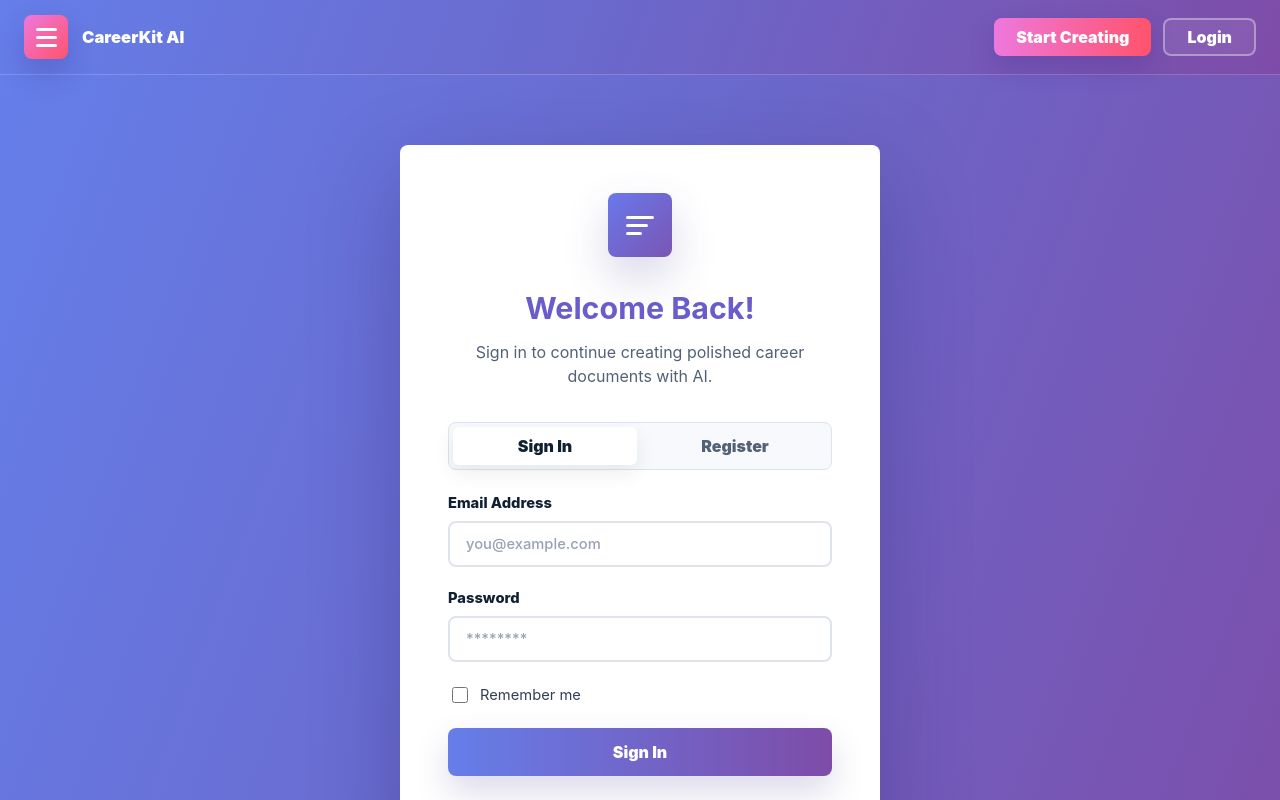
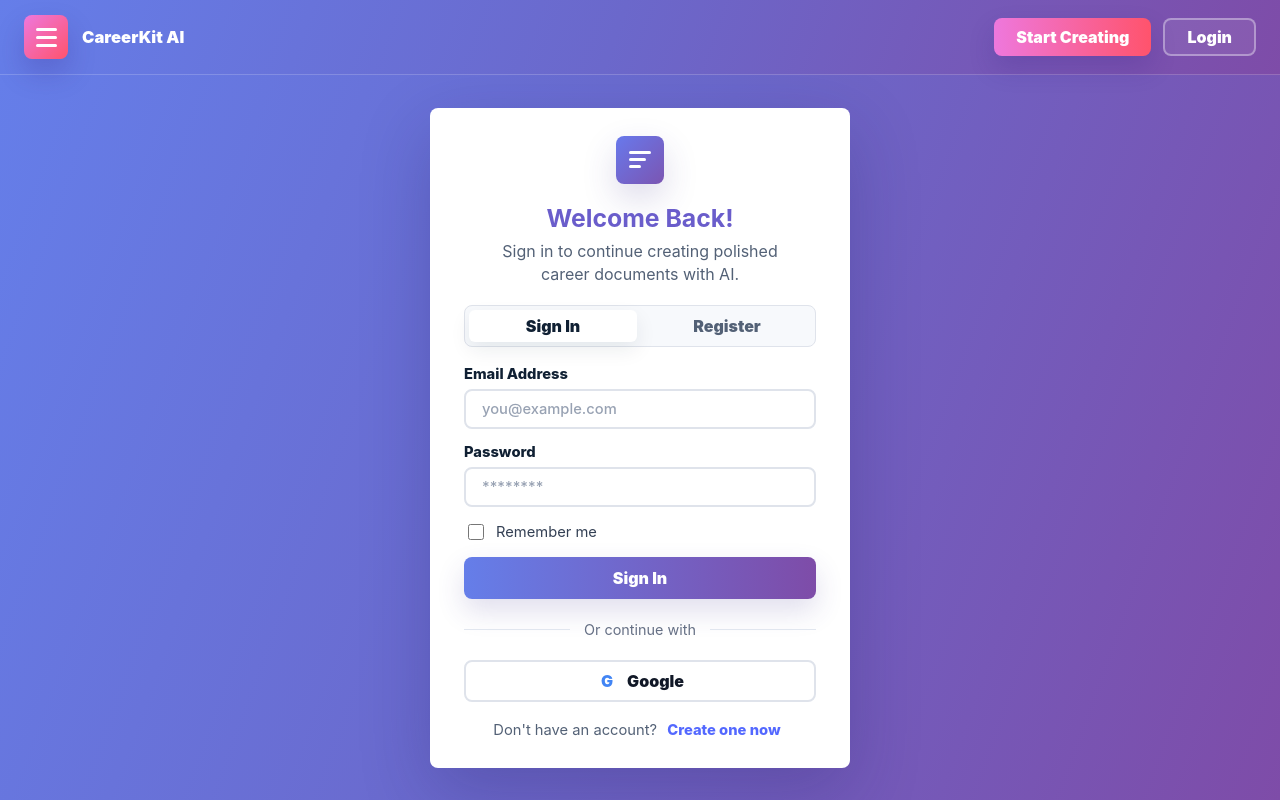
Before and after one commit to ResumeGenerator/resume-generator-spa, an Angular app: page /login in a window 1280 px wide. Shown: the top 800 px of the page. Built offline with nearby package versions, Linux system fonts and the light colour scheme.

Commit message:
adjusted the ui

```diff
--- a/src/app/login-page/login-page.css
+++ b/src/app/login-page/login-page.css
@@ -6,44 +6,44 @@
   display: grid;
   min-height: calc(100vh - 74px);
   place-items: center;
-  padding: 70px 20px;
+  padding: 32px 20px;
   background: linear-gradient(110deg, #657ee9 0%, #6b68cb 48%, #7e4ca8 100%);
 }
 
 .login-card {
-  width: min(480px, 100%);
-  padding: 48px;
+  width: min(420px, 100%);
+  padding: 28px 34px;
   border-radius: 8px;
   background: #ffffff;
-  box-shadow: 0 30px 90px rgba(32, 24, 91, 0.28);
+  box-shadow: 0 24px 70px rgba(32, 24, 91, 0.24);
 }
 
 .login-mark {
   display: grid;
-  gap: 5px;
+  gap: 4px;
   place-content: center;
-  width: 64px;
-  height: 64px;
-  margin: 0 auto 34px;
+  width: 48px;
+  height: 48px;
+  margin: 0 auto 20px;
   border-radius: 8px;
   background: linear-gradient(135deg, #6879ec, #7b55b2);
-  box-shadow: 0 20px 46px rgba(63, 48, 140, 0.2);
+  box-shadow: 0 14px 34px rgba(63, 48, 140, 0.18);
 }
 
 .login-mark span {
   display: block;
-  width: 28px;
+  width: 22px;
   height: 3px;
   border-radius: 999px;
   background: #ffffff;
 }
 
 .login-mark span:nth-child(2) {
-  width: 22px;
+  width: 17px;
 }
 
 .login-mark span:nth-child(3) {
-  width: 16px;
+  width: 12px;
 }
 
 .login-heading {
@@ -53,23 +53,23 @@
 .login-heading h1 {
   margin: 0;
   color: #6a5dcb;
-  font-size: 1.9rem;
+  font-size: 1.55rem;
   line-height: 1.15;
   letter-spacing: 0;
 }
 
 .login-heading p {
-  max-width: 340px;
-  margin: 14px auto 34px;
+  max-width: 320px;
+  margin: 8px auto 20px;
   color: #536176;
-  line-height: 1.5;
+  line-height: 1.4;
 }
 
 .auth-switch {
   display: grid;
   grid-template-columns: 1fr 1fr;
   gap: 6px;
-  margin-bottom: 24px;
+  margin-bottom: 18px;
   padding: 4px;
   border: 1px solid #dfe3eb;
   border-radius: 8px;
@@ -77,7 +77,7 @@
 }
 
 .auth-switch button {
-  min-height: 38px;
+  min-height: 32px;
   border: 0;
   border-radius: 6px;
   background: transparent;
@@ -95,12 +95,12 @@
 
 .login-form {
   display: grid;
-  gap: 22px;
+  gap: 14px;
 }
 
 .field {
   display: grid;
-  gap: 9px;
+  gap: 6px;
   color: #102033;
   font-size: 0.92rem;
   font-weight: 800;
@@ -108,7 +108,7 @@
 
 .field input {
   width: 100%;
-  min-height: 46px;
+  min-height: 40px;
   border: 2px solid #dfe3eb;
   border-radius: 8px;
   padding: 0 16px;
@@ -165,7 +165,7 @@
 
 .login-note {
   margin: 0;
-  padding: 12px 14px;
+  padding: 10px 12px;
   border: 1px solid #d8dfff;
   border-radius: 8px;
   background: #f5f7ff;
@@ -186,7 +186,7 @@
   align-items: center;
   justify-content: center;
   width: 100%;
-  min-height: 48px;
+  min-height: 42px;
   border-radius: 8px;
   font: inherit;
   font-weight: 900;
@@ -196,7 +196,7 @@
 .submit-button {
   border: 0;
   background: linear-gradient(90deg, #657ee9, #7e4ca8);
-  box-shadow: 0 16px 34px rgba(63, 48, 140, 0.18);
+  box-shadow: 0 12px 28px rgba(63, 48, 140, 0.16);
   color: #ffffff;
 }
 
@@ -204,8 +204,8 @@
   display: grid;
   grid-template-columns: 1fr auto 1fr;
   align-items: center;
-  gap: 18px;
-  margin: 34px 0;
+  gap: 14px;
+  margin: 22px 0;
   color: #667085;
   font-size: 0.9rem;
 }
@@ -235,7 +235,7 @@
 }
 
 .signup-copy {
-  margin: 26px 0 0;
+  margin: 18px 0 0;
   color: #536176;
   text-align: center;
   font-size: 0.92rem;
@@ -260,11 +260,11 @@
 
 @media (max-width: 560px) {
   .login-page {
-    padding: 36px 16px;
+    padding: 24px 16px;
   }
 
   .login-card {
-    padding: 34px 24px;
+    padding: 24px 20px;
   }
 
   .form-row {
```
